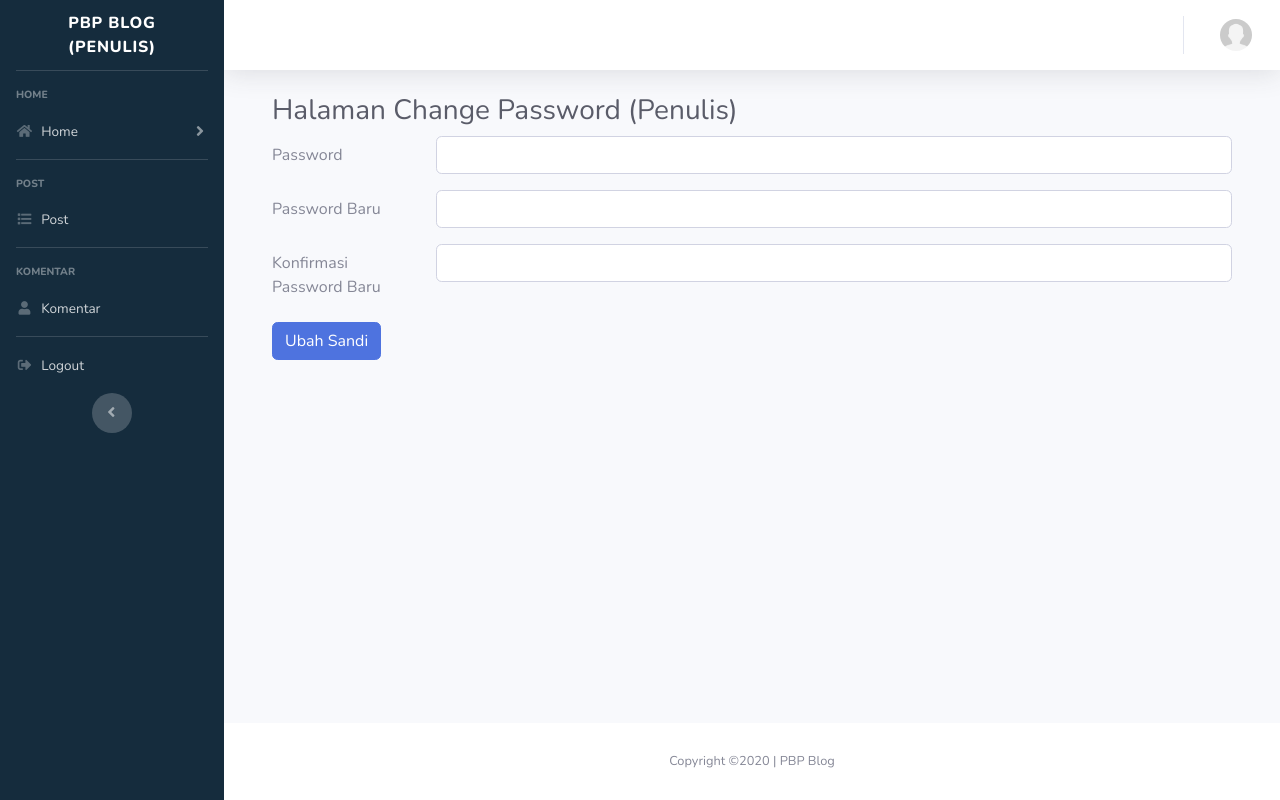
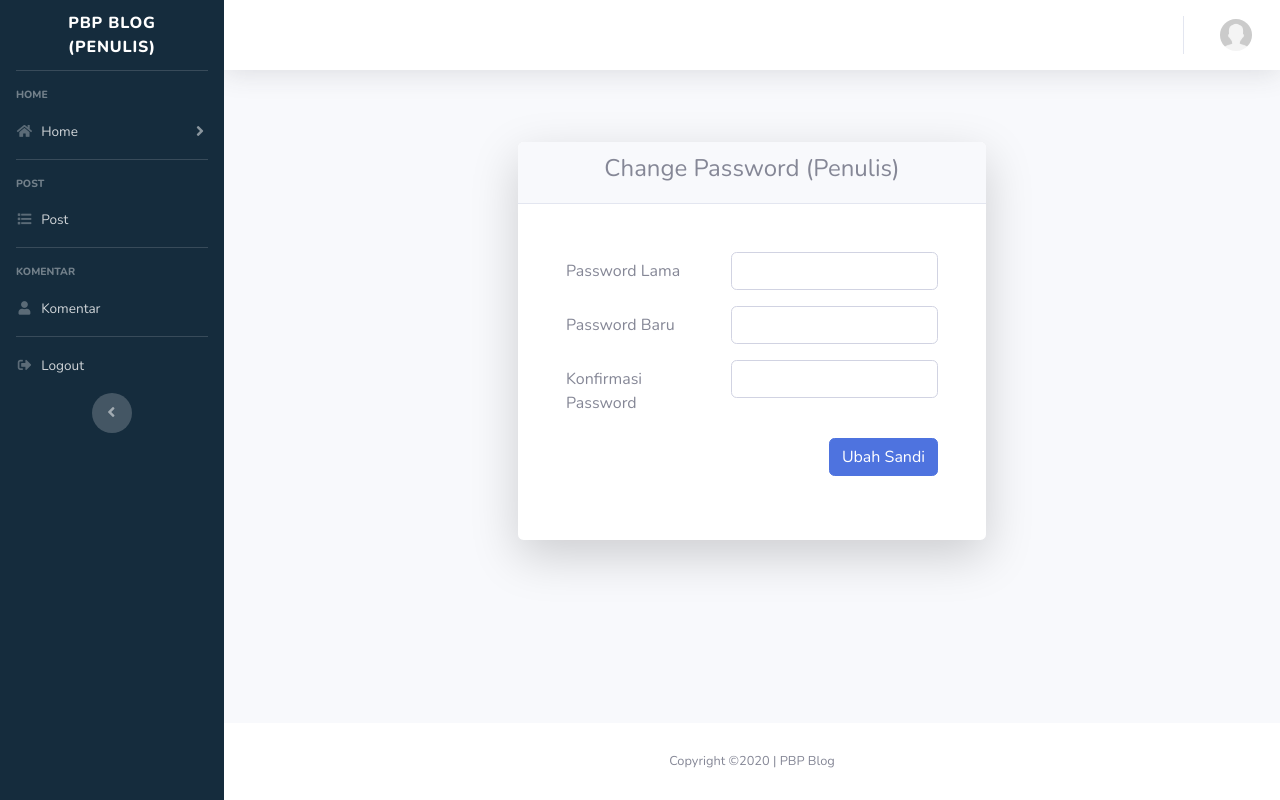
Before and after one commit to HusniFadhilah/pbp-blog, a CodeIgniter 4 app: template app/Views/penulis/profile/change_password.php in a window 1280 px wide. Run offline with PHP 8.4 and a stand-in for CodeIgniter, Linux system fonts and the light colour scheme; the template is opened without the code that fills it, so the values that code supplies are empty; some libraries are stand-ins or nearby versions.

Commit message:
Perbaikan halaman change password penulis

```diff
--- a/app/Controllers/Penulis.php
+++ b/app/Controllers/Penulis.php
@@ -152,9 +152,9 @@ class Penulis extends BaseController
             'confirmpassword' => [
                 'rules' => 'required|min_length[8]|matches[newpassword]',
                 'errors' => [
-                    'required' => 'Konfirmasi password baru harus diisi.',
+                    'required' => 'Konfirmasi password baru harus diisi',
                     'min_length' => 'Konfirmasi password baru minimal 8 karakter',
-                    'matches' => 'Konfirmasi password salah, silahkan ulangi.'
+                    'matches' => 'Konfirmasi password salah, silahkan ulangi'
                 ]
             ]
         ]))
--- a/app/Views/penulis/profile/change_password.php
+++ b/app/Views/penulis/profile/change_password.php
@@ -6,16 +6,26 @@
 <div class="container">
     <div class="row">
         <div class="col">
-            <h1 class="h3 mb-2 text-gray-800">Halaman Change Password (Penulis)</h1>
-            <div class="flash-data" data-text="<?= session()->getFlashdata('text'); ?>"
-                 data-title="<?= session()->getFlashdata('title'); ?>"
-                 data-icon="<?= session()->getFlashdata('icon'); ?>">
+            <div class="flash-data" data-text="<?= session()->getFlashdata('text'); ?>" data-title="<?= session()->getFlashdata('title'); ?>" data-icon="<?= session()->getFlashdata('icon'); ?>">
             </div>
+            <div class="row justify-content-center">
+                <div class="col-lg-6">
+                    <div class="card o-hidden border-0 shadow-lg my-5">
+                        <div class="card-header">
+                            <div class="d-flex justify-content-center">
+                                <h1 class="h4 text-gray-600">Change Password (Penulis)
+                            </div>
+                        </div>
+                        <div class="card-body p-0">
+                            <!-- Nested Row within Card Body -->
+                            <div class="row">
+                                <div class="col-lg col-sm col-md">
+                                    <div class="p-lg-5 p-5">
                                         <form action="/penulis/updatepassword/<?= $penulis['idpenulis']; ?>" method="post">
                                             <?= csrf_field(); ?>
                                             <div class="form-group row">
-                    <label for="password" class="col-sm-2 col-form-label">Password</label>
-                    <div class="col-sm-10">
+                                                <label for="password" class="col-sm-5 col-form-label">Password Lama</label>
+                                                <div class="col-sm-7">
                                                     <input type="password" class="form-control <?= ($validation->hasError('password')) ?
                                                         'is-invalid' : ''; ?>" name="password" <?= ($validation->hasError('password')) ?
                                                         'autofocus' : ''; ?> value="<?= old('password') ?>">
@@ -25,8 +35,8 @@
                                                 </div>
                                             </div>
                                             <div class="form-group row">
-                    <label for="newpassword" class="col-sm-2 col-form-label">Password Baru</label>
-                    <div class="col-sm-10">
+                                                <label for="newpassword" class="col-sm-5 col-form-label">Password Baru</label>
+                                                <div class="col-sm-7">
                                                     <input type="password" class="form-control <?= ($validation->hasError('newpassword')) ?
                                                         'is-invalid' : ''; ?>" name="newpassword" <?= ($validation->hasError('newpassword')) ?
                                                         'autofocus' : ''; ?> value="<?= old('newpassword') ?>">
@@ -36,8 +46,8 @@
                                                 </div>
                                             </div>
                                             <div class="form-group row">
-                    <label for="confirmpassword" class="col-sm-2 col-form-label">Konfirmasi Password Baru</label>
-                    <div class="col-sm-10">
+                                                <label for="confirmpassword" class="col-sm-5 col-form-label">Konfirmasi Password</label>
+                                                <div class="col-sm-7">
                                                     <input type="password" class="form-control <?= ($validation->hasError('confirmpassword')) ?
                                                         'is-invalid' : ''; ?>" name="confirmpassword" <?= ($validation->hasError('confirmpassword')) ?
                                                         'autofocus' : ''; ?> value="<?= old('confirmpassword') ?>">
@@ -47,7 +57,8 @@
                                                 </div>
                                             </div>
                                             <div class="form-group row">
-                    <div class="col-sm-10">
+                                                <div class="col-auto mr-auto"></div>
+                                                <div class="col-auto">
                                                     <button type="submit" class="btn btn-primary">Ubah Sandi</button>
                                                 </div>
                                             </div>
@@ -55,7 +66,13 @@
                                     </div>
                                 </div>
                             </div>
-
+                        </div>
+                    </div>
+                </div>
+            </div>
+        </div>
+    </div>
+</div>
 
 <!-- AKHIR ISI KONTEN -->
 
```
Lines whose indentation alone changed are shown as unchanged.
